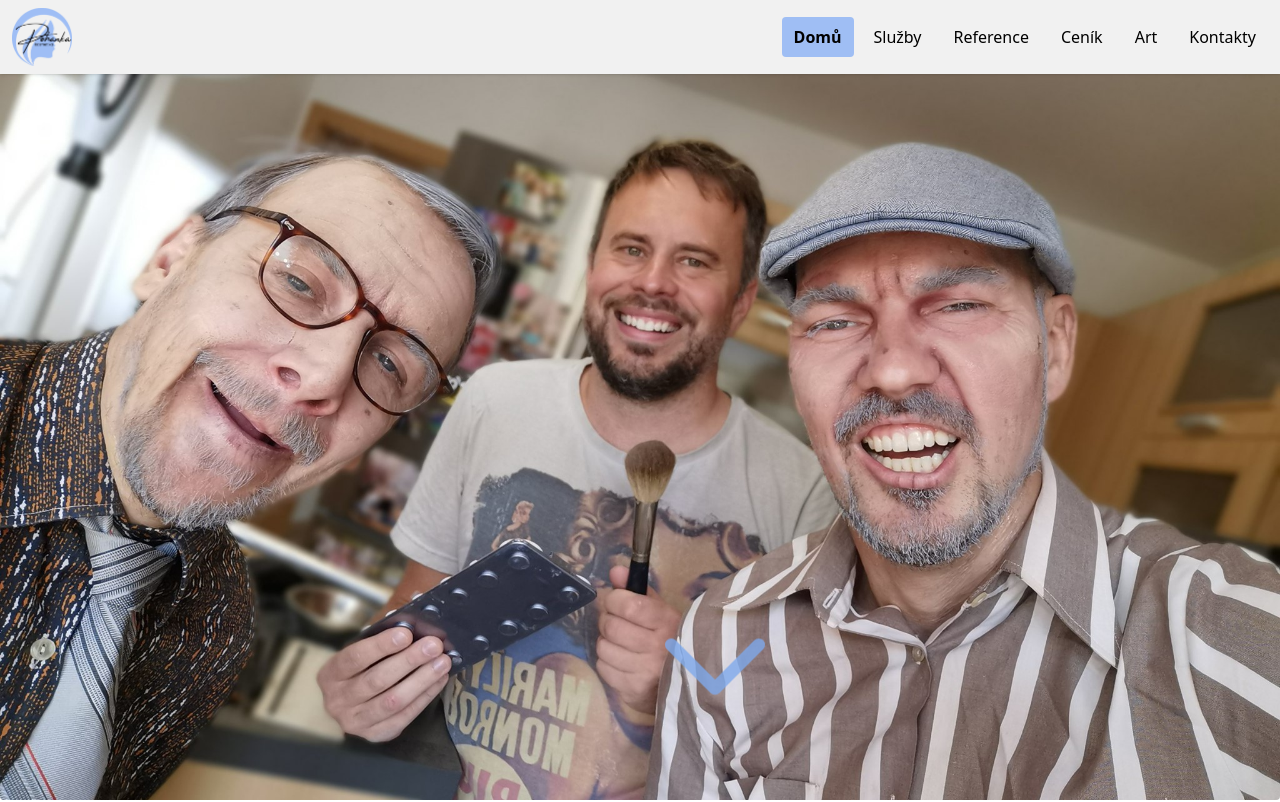
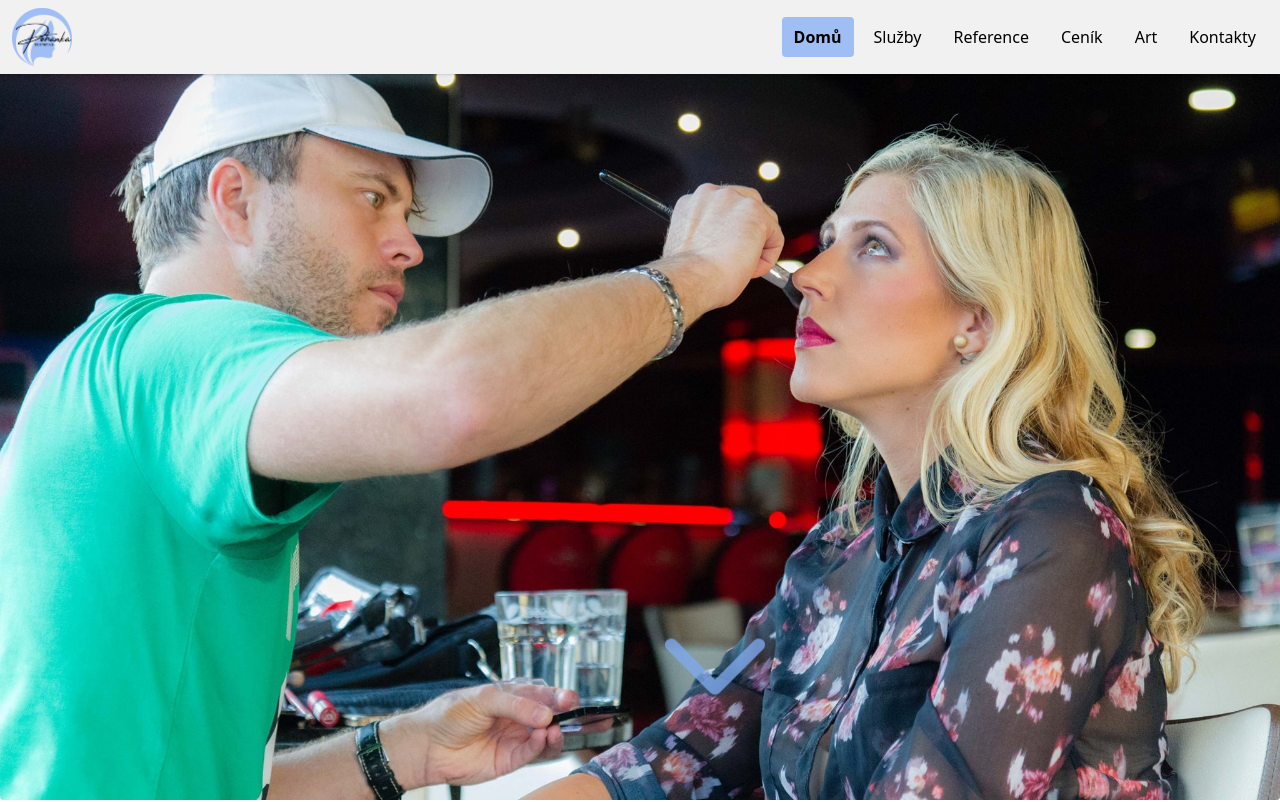
Before and after one commit to JanSladky/kosmetika-pohanka-next, a Next.js app: page / in a window 1280 px wide. Shown: the top 802 px of the page. Built offline with nearby package versions, Linux system fonts and the light colour scheme.

Commit message:
Change carousel image order

```diff
--- a/src/app/page.tsx
+++ b/src/app/page.tsx
@@ -9,8 +9,8 @@ import ServiceList from "@/components/ServiceList";
 import ReferenceCarousel from "@/components/ReferenceCarousel";
 
 const sliderImages = [
-  { src: "/images/carousel/img1.jpg", alt: "Úvodní obrázek 1" },
-  { src: "/images/carousel/img2.jpg", alt: "Úvodní obrázek 2" },
+  { src: "/images/carousel/img2.jpg", alt: "Úvodní obrázek 1" },
+  { src: "/images/carousel/img1.jpg", alt: "Úvodní obrázek 2" },
   { src: "/images/carousel/img3.jpg", alt: "Úvodní obrázek 3" },
 ];
 
```
